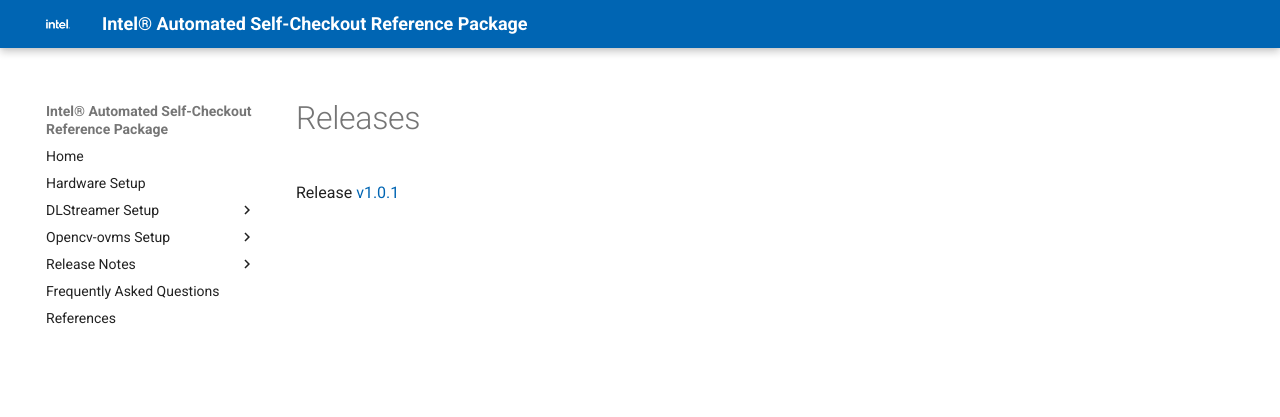
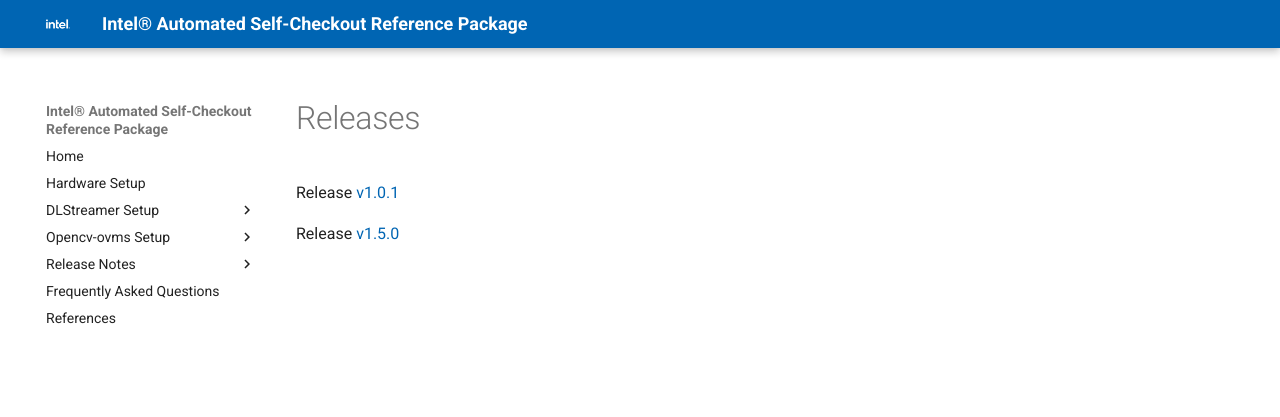
Before and after one commit to intel-retail/automated-self-checkout, an MkDocs documentation site: the page built from docs_src/releasenotes.md, in a window 1280 px wide. Shown: the top 417 px of the page. Built offline with MkDocs 1.6.1 and Material for MkDocs 9.7.7, drawn with Linux system fonts in a browser that asks for light colours; comment, search, counter and statistics services are not loaded.

Commit message:
fix: Adding release notes to index

```diff
--- a/docs_src/releasenotes.md
+++ b/docs_src/releasenotes.md
@@ -1,3 +1,5 @@
 # Releases
 
 Release [v1.0.1](.//release-notes/v1-0-1.md)
+
+Release [v1.5.0](.//release-notes/v1-5-0.md)
--- a/mkdocs.yml
+++ b/mkdocs.yml
@@ -29,6 +29,7 @@
     - './OVMS/pipelinerun.md'
   - Release Notes:
     - './release-notes/v1-0-1.md'
+    - './release-notes/v1-5-0.md'
   - 'faq.md'
   - 'references.md'
 extra_css:
```
